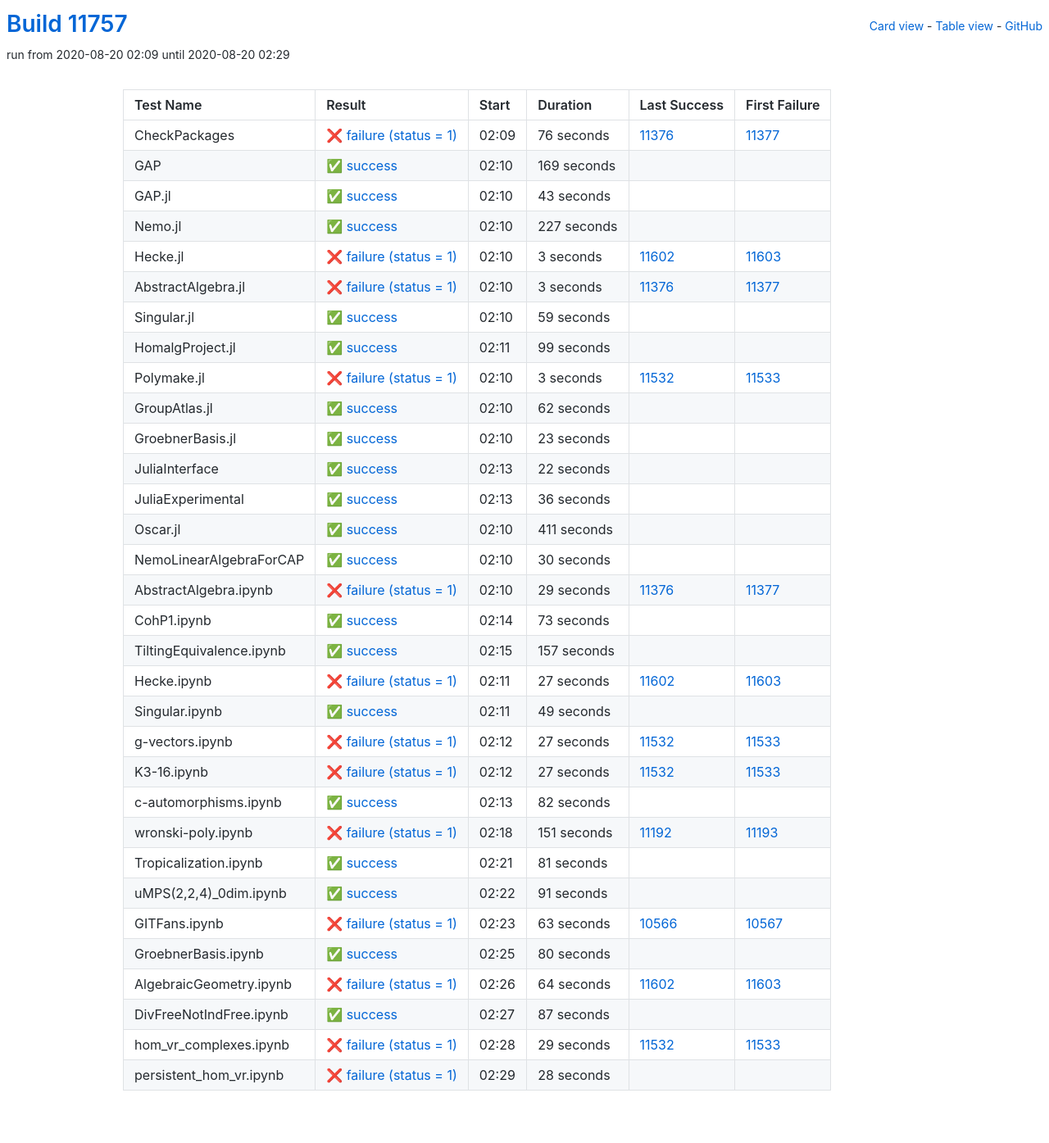
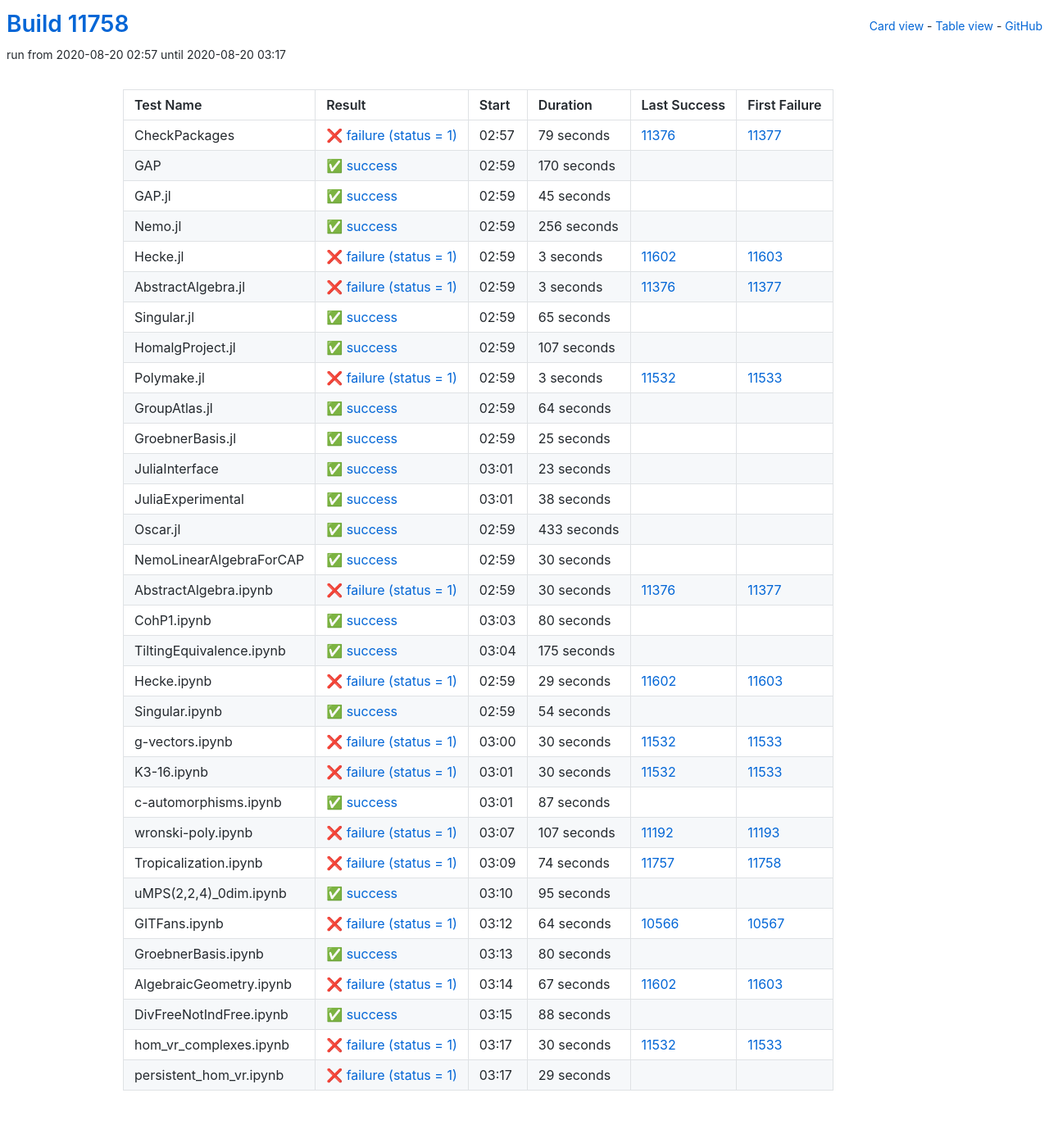
Before and after one commit to oscar-system/oscar-ci-status, a Jekyll site: the page built from table.html, in a window 1280 px wide. Shown: the whole page at 82% size. Built offline with Jekyll 4.4.1, drawn with Linux system fonts in a browser that asks for light colours.

Commit message:
Build #11758

```diff
--- a/_data/ci.yml
+++ b/_data/ci.yml
@@ -1,6 +1,6 @@
 ---
-build: 11757
-build_url: https://oscarci.mathematik.uni-kl.de/job/oscar/11757/
+build: 11758
+build_url: https://oscarci.mathematik.uni-kl.de/job/oscar/11758/
 job: oscar
 organization: oscar-system
 repo: oscar-ci-status
@@ -8,56 +8,56 @@
 tests:
 - name: CheckPackages
   id: checkpackages
-  log: https://oscarci.mathematik.uni-kl.de/job/oscar/11757/artifact/logs/build-11757/CheckPackages.log
-  start: 2020-08-20 02:09
+  log: https://oscarci.mathematik.uni-kl.de/job/oscar/11758/artifact/logs/build-11758/CheckPackages.log
+  start: 2020-08-20 02:57
   success: false
   exitcode: 1
   status: failure
-  duration: 76
+  duration: 79
   last_success: 11376
   last_success_url: https://oscarci.mathematik.uni-kl.de/job/oscar/11376/
   first_failure: 11377
   first_failure_url: https://oscarci.mathematik.uni-kl.de/job/oscar/11377/
 - name: GAP
   id: gap
-  log: https://oscarci.mathematik.uni-kl.de/job/oscar/11757/artifact/logs/build-11757/GAP.log
-  start: 2020-08-20 02:10
+  log: https://oscarci.mathematik.uni-kl.de/job/oscar/11758/artifact/logs/build-11758/GAP.log
+  start: 2020-08-20 02:59
   success: true
   exitcode: 0
   status: success
-  duration: 169
+  duration: 170
   last_success: false
   last_success_url:
   first_failure: false
   first_failure_url:
 - name: GAP.jl
   id: gap-jl
-  log: https://oscarci.mathematik.uni-kl.de/job/oscar/11757/artifact/logs/build-11757/GAP.jl.log
-  start: 2020-08-20 02:10
+  log: https://oscarci.mathematik.uni-kl.de/job/oscar/11758/artifact/logs/build-11758/GAP.jl.log
+  start: 2020-08-20 02:59
   success: true
   exitcode: 0
   status: success
-  duration: 43
+  duration: 45
   last_success: false
   last_success_url:
   first_failure: false
   first_failure_url:
 - name: Nemo.jl
   id: nemo-jl
-  log: https://oscarci.mathematik.uni-kl.de/job/oscar/11757/artifact/logs/build-11757/Nemo.jl.log
-  start: 2020-08-20 02:10
+  log: https://oscarci.mathematik.uni-kl.de/job/oscar/11758/artifact/logs/build-11758/Nemo.jl.log
+  start: 2020-08-20 02:59
   success: true
   exitcode: 0
   status: success
-  duration: 227
+  duration: 256
   last_success: false
   last_success_url:
   first_failure: false
   first_failure_url:
 - name: Hecke.jl
   id: hecke-jl
-  log: https://oscarci.mathematik.uni-kl.de/job/oscar/11757/artifact/logs/build-11757/Hecke.jl.log
-  start: 2020-08-20 02:10
+  log: https://oscarci.mathematik.uni-kl.de/job/oscar/11758/artifact/logs/build-11758/Hecke.jl.log
+  start: 2020-08-20 02:59
   success: false
   exitcode: 1
   status: failure
@@ -68,8 +68,8 @@
   first_failure_url: https://oscarci.mathematik.uni-kl.de/job/oscar/11603/
 - name: AbstractAlgebra.jl
   id: abstractalgebra-jl
-  log: https://oscarci.mathematik.uni-kl.de/job/oscar/11757/artifact/logs/build-11757/AbstractAlgebra.jl.log
-  start: 2020-08-20 02:10
+  log: https://oscarci.mathematik.uni-kl.de/job/oscar/11758/artifact/logs/build-11758/AbstractAlgebra.jl.log
+  start: 2020-08-20 02:59
   success: false
   exitcode: 1
   status: failure
@@ -80,32 +80,32 @@
   first_failure_url: https://oscarci.mathematik.uni-kl.de/job/oscar/11377/
 - name: Singular.jl
   id: singular-jl
-  log: https://oscarci.mathematik.uni-kl.de/job/oscar/11757/artifact/logs/build-11757/Singular.jl.log
-  start: 2020-08-20 02:10
+  log: https://oscarci.mathematik.uni-kl.de/job/oscar/11758/artifact/logs/build-11758/Singular.jl.log
+  start: 2020-08-20 02:59
   success: true
   exitcode: 0
   status: success
-  duration: 59
+  duration: 65
   last_success: false
   last_success_url:
   first_failure: false
   first_failure_url:
 - name: HomalgProject.jl
   id: homalgproject-jl
-  log: https://oscarci.mathematik.uni-kl.de/job/oscar/11757/artifact/logs/build-11757/HomalgProject.jl.log
-  start: 2020-08-20 02:11
+  log: https://oscarci.mathematik.uni-kl.de/job/oscar/11758/artifact/logs/build-11758/HomalgProject.jl.log
+  start: 2020-08-20 02:59
   success: true
   exitcode: 0
   status: success
-  duration: 99
+  duration: 107
   last_success: false
   last_success_url:
   first_failure: false
   first_failure_url:
 - name: Polymake.jl
   id: polymake-jl
-  log: https://oscarci.mathematik.uni-kl.de/job/oscar/11757/artifact/logs/build-11757/Polymake.jl.log
-  start: 2020-08-20 02:10
+  log: https://oscarci.mathematik.uni-kl.de/job/oscar/11758/artifact/logs/build-11758/Polymake.jl.log
+  start: 2020-08-20 02:59
   success: false
   exitcode: 1
   status: failure
@@ -116,20 +116,32 @@
   first_failure_url: https://oscarci.mathematik.uni-kl.de/job/oscar/11533/
 - name: GroupAtlas.jl
   id: groupatlas-jl
-  log: https://oscarci.mathematik.uni-kl.de/job/oscar/11757/artifact/logs/build-11757/GroupAtlas.jl.log
-  start: 2020-08-20 02:10
+  log: https://oscarci.mathematik.uni-kl.de/job/oscar/11758/artifact/logs/build-11758/GroupAtlas.jl.log
+  start: 2020-08-20 02:59
   success: true
   exitcode: 0
   status: success
-  duration: 62
+  duration: 64
   last_success: false
   last_success_url:
   first_failure: false
   first_failure_url:
 - name: GroebnerBasis.jl
   id: groebnerbasis-jl
-  log: https://oscarci.mathematik.uni-kl.de/job/oscar/11757/artifact/logs/build-11757/GroebnerBasis.jl.log
-  start: 2020-08-20 02:10
+  log: https://oscarci.mathematik.uni-kl.de/job/oscar/11758/artifact/logs/build-11758/GroebnerBasis.jl.log
+  start: 2020-08-20 02:59
+  success: true
+  exitcode: 0
+  status: success
+  duration: 25
+  last_success: false
+  last_success_url:
+  first_failure: false
+  first_failure_url:
+- name: JuliaInterface
+  id: juliainterface
+  log: https://oscarci.mathematik.uni-kl.de/job/oscar/11758/artifact/logs/build-11758/JuliaInterface.log
+  start: 2020-08-20 03:01
   success: true
   exitcode: 0
   status: success
@@ -138,46 +150,34 @@
   last_success_url:
   first_failure: false
   first_failure_url:
-- name: JuliaInterface
-  id: juliainterface
-  log: https://oscarci.mathematik.uni-kl.de/job/oscar/11757/artifact/logs/build-11757/JuliaInterface.log
-  start: 2020-08-20 02:13
+- name: JuliaExperimental
+  id: juliaexperimental
+  log: https://oscarci.mathematik.uni-kl.de/job/oscar/11758/artifact/logs/build-11758/JuliaExperimental.log
+  start: 2020-08-20 03:01
   success: true
   exitcode: 0
   status: success
-  duration: 22
-  last_success: false
-  last_success_url:
-  first_failure: false
-  first_failure_url:
-- name: JuliaExperimental
-  id: juliaexperimental
-  log: https://oscarci.mathematik.uni-kl.de/job/oscar/11757/artifact/logs/build-11757/JuliaExperimental.log
-  start: 2020-08-20 02:13
-  success: true
-  exitcode: 0
-  status: success
-  duration: 36
+  duration: 38
   last_success: false
   last_success_url:
   first_failure: false
   first_failure_url:
 - name: Oscar.jl
   id: oscar-jl
-  log: https://oscarci.mathematik.uni-kl.de/job/oscar/11757/artifact/logs/build-11757/Oscar.jl.log
-  start: 2020-08-20 02:10
+  log: https://oscarci.mathematik.uni-kl.de/job/oscar/11758/artifact/logs/build-11758/Oscar.jl.log
+  start: 2020-08-20 02:59
   success: true
   exitcode: 0
   status: success
-  duration: 411
+  duration: 433
   last_success: false
   last_success_url:
   first_failure: false
   first_failure_url:
 - name: NemoLinearAlgebraForCAP
   id: nemolinearalgebraforcap
-  log: https://oscarci.mathematik.uni-kl.de/job/oscar/11757/artifact/logs/build-11757/NemoLinearAlgebraForCAP.log
-  start: 2020-08-20 02:10
+  log: https://oscarci.mathematik.uni-kl.de/job/oscar/11758/artifact/logs/build-11758/NemoLinearAlgebraForCAP.log
+  start: 2020-08-20 02:59
   success: true
   exitcode: 0
   status: success
@@ -188,152 +188,152 @@
   first_failure_url:
 - name: AbstractAlgebra.ipynb
   id: abstractalgebra-ipynb
-  log: https://oscarci.mathematik.uni-kl.de/job/oscar/11757/artifact/logs/build-11757/AbstractAlgebra.ipynb.log
-  start: 2020-08-20 02:10
+  log: https://oscarci.mathematik.uni-kl.de/job/oscar/11758/artifact/logs/build-11758/AbstractAlgebra.ipynb.log
+  start: 2020-08-20 02:59
   success: false
   exitcode: 1
   status: failure
-  duration: 29
+  duration: 30
   last_success: 11376
   last_success_url: https://oscarci.mathematik.uni-kl.de/job/oscar/11376/
   first_failure: 11377
   first_failure_url: https://oscarci.mathematik.uni-kl.de/job/oscar/11377/
 - name: CohP1.ipynb
   id: cohp1-ipynb
-  log: https://oscarci.mathematik.uni-kl.de/job/oscar/11757/artifact/logs/build-11757/CohP1.ipynb.log
-  start: 2020-08-20 02:14
+  log: https://oscarci.mathematik.uni-kl.de/job/oscar/11758/artifact/logs/build-11758/CohP1.ipynb.log
+  start: 2020-08-20 03:03
   success: true
   exitcode: 0
   status: success
-  duration: 73
+  duration: 80
   last_success: false
   last_success_url:
   first_failure: false
   first_failure_url:
 - name: TiltingEquivalence.ipynb
   id: tiltingequivalence-ipynb
-  log: https://oscarci.mathematik.uni-kl.de/job/oscar/11757/artifact/logs/build-11757/TiltingEquivalence.ipynb.log
-  start: 2020-08-20 02:15
+  log: https://oscarci.mathematik.uni-kl.de/job/oscar/11758/artifact/logs/build-11758/TiltingEquivalence.ipynb.log
+  start: 2020-08-20 03:04
   success: true
   exitcode: 0
   status: success
-  duration: 157
+  duration: 175
   last_success: false
   last_success_url:
   first_failure: false
   first_failure_url:
 - name: Hecke.ipynb
   id: hecke-ipynb
-  log: https://oscarci.mathematik.uni-kl.de/job/oscar/11757/artifact/logs/build-11757/Hecke.ipynb.log
-  start: 2020-08-20 02:11
+  log: https://oscarci.mathematik.uni-kl.de/job/oscar/11758/artifact/logs/build-11758/Hecke.ipynb.log
+  start: 2020-08-20 02:59
   success: false
   exitcode: 1
   status: failure
-  duration: 27
+  duration: 29
   last_success: 11602
   last_success_url: https://oscarci.mathematik.uni-kl.de/job/oscar/11602/
   first_failure: 11603
   first_failure_url: https://oscarci.mathematik.uni-kl.de/job/oscar/11603/
 - name: Singular.ipynb
   id: singular-ipynb
-  log: https://oscarci.mathematik.uni-kl.de/job/oscar/11757/artifact/logs/build-11757/Singular.ipynb.log
-  start: 2020-08-20 02:11
+  log: https://oscarci.mathematik.uni-kl.de/job/oscar/11758/artifact/logs/build-11758/Singular.ipynb.log
+  start: 2020-08-20 02:59
   success: true
   exitcode: 0
   status: success
-  duration: 49
+  duration: 54
   last_success: false
   last_success_url:
   first_failure: false
   first_failure_url:
 - name: g-vectors.ipynb
   id: g-vectors-ipynb
-  log: https://oscarci.mathematik.uni-kl.de/job/oscar/11757/artifact/logs/build-11757/g-vectors.ipynb.log
-  start: 2020-08-20 02:12
+  log: https://oscarci.mathematik.uni-kl.de/job/oscar/11758/artifact/logs/build-11758/g-vectors.ipynb.log
+  start: 2020-08-20 03:00
   success: false
   exitcode: 1
   status: failure
-  duration: 27
+  duration: 30
   last_success: 11532
   last_success_url: https://oscarci.mathematik.uni-kl.de/job/oscar/11532/
   first_failure: 11533
   first_failure_url: https://oscarci.mathematik.uni-kl.de/job/oscar/11533/
 - name: K3-16.ipynb
   id: k3-16-ipynb
-  log: https://oscarci.mathematik.uni-kl.de/job/oscar/11757/artifact/logs/build-11757/K3-16.ipynb.log
-  start: 2020-08-20 02:12
+  log: https://oscarci.mathematik.uni-kl.de/job/oscar/11758/artifact/logs/build-11758/K3-16.ipynb.log
+  start: 2020-08-20 03:01
   success: false
   exitcode: 1
   status: failure
-  duration: 27
+  duration: 30
   last_success: 11532
   last_success_url: https://oscarci.mathematik.uni-kl.de/job/oscar/11532/
   first_failure: 11533
   first_failure_url: https://oscarci.mathematik.uni-kl.de/job/oscar/11533/
 - name: c-automorphisms.ipynb
   id: c-automorphisms-ipynb
-  log: https://oscarci.mathematik.uni-kl.de/job/oscar/11757/artifact/logs/build-11757/c-automorphisms.ipynb.log
-  start: 2020-08-20 02:13
+  log: https://oscarci.mathematik.uni-kl.de/job/oscar/11758/artifact/logs/build-11758/c-automorphisms.ipynb.log
+  start: 2020-08-20 03:01
   success: true
   exitcode: 0
   status: success
-  duration: 82
+  duration: 87
   last_success: false
   last_success_url:
   first_failure: false
   first_failure_url:
 - name: wronski-poly.ipynb
   id: wronski-poly-ipynb
-  log: https://oscarci.mathematik.uni-kl.de/job/oscar/11757/artifact/logs/build-11757/wronski-poly.ipynb.log
-  start: 2020-08-20 02:18
+  log: https://oscarci.mathematik.uni-kl.de/job/oscar/11758/artifact/logs/build-11758/wronski-poly.ipynb.log
+  start: 2020-08-20 03:07
   success: false
   exitcode: 1
   status: failure
-  duration: 151
+  duration: 107
   last_success: 11192
   last_success_url: https://oscarci.mathematik.uni-kl.de/job/oscar/11192/
   first_failure: 11193
   first_failure_url: https://oscarci.mathematik.uni-kl.de/job/oscar/11193/
 - name: Tropicalization.ipynb
   id: tropicalization-ipynb
-  log: https://oscarci.mathematik.uni-kl.de/job/oscar/11757/artifact/logs/build-11757/Tropicalization.ipynb.log
-  start: 2020-08-20 02:21
+  log: https://oscarci.mathematik.uni-kl.de/job/oscar/11758/artifact/logs/build-11758/Tropicalization.ipynb.log
+  start: 2020-08-20 03:09
+  success: false
+  exitcode: 1
+  status: failure
+  duration: 74
+  last_success: 11757
+  last_success_url: https://oscarci.mathematik.uni-kl.de/job/oscar/11757/
+  first_failure: 11758
+  first_failure_url: https://oscarci.mathematik.uni-kl.de/job/oscar/11758/
+- name: uMPS(2,2,4)_0dim.ipynb
+  id: umps-2-2-4-0dim-ipynb
+  log: https://oscarci.mathematik.uni-kl.de/job/oscar/11758/artifact/logs/build-11758/uMPS-2-2-4-_0dim.ipynb.log
+  start: 2020-08-20 03:10
   success: true
   exitcode: 0
   status: success
-  duration: 81
-  last_success: false
-  last_success_url:
-  first_failure: false
-  first_failure_url:
-- name: uMPS(2,2,4)_0dim.ipynb
-  id: umps-2-2-4-0dim-ipynb
-  log: https://oscarci.mathematik.uni-kl.de/job/oscar/11757/artifact/logs/build-11757/uMPS-2-2-4-_0dim.ipynb.log
-  start: 2020-08-20 02:22
-  success: true
-  exitcode: 0
-  status: success
-  duration: 91
+  duration: 95
   last_success: false
   last_success_url:
   first_failure: false
   first_failure_url:
 - name: GITFans.ipynb
   id: gitfans-ipynb
-  log: https://oscarci.mathematik.uni-kl.de/job/oscar/11757/artifact/logs/build-11757/GITFans.ipynb.log
-  start: 2020-08-20 02:23
+  log: https://oscarci.mathematik.uni-kl.de/job/oscar/11758/artifact/logs/build-11758/GITFans.ipynb.log
+  start: 2020-08-20 03:12
   success: false
   exitcode: 1
   status: failure
-  duration: 63
+  duration: 64
   last_success: 10566
   last_success_url: https://oscarci.mathematik.uni-kl.de/job/oscar/10566/
   first_failure: 10567
   first_failure_url: https://oscarci.mathematik.uni-kl.de/job/oscar/10567/
 - name: GroebnerBasis.ipynb
   id: groebnerbasis-ipynb
-  log: https://oscarci.mathematik.uni-kl.de/job/oscar/11757/artifact/logs/build-11757/GroebnerBasis.ipynb.log
-  start: 2020-08-20 02:25
+  log: https://oscarci.mathematik.uni-kl.de/job/oscar/11758/artifact/logs/build-11758/GroebnerBasis.ipynb.log
+  start: 2020-08-20 03:13
   success: true
   exitcode: 0
   status: success
@@ -344,48 +344,48 @@
   first_failure_url:
 - name: AlgebraicGeometry.ipynb
   id: algebraicgeometry-ipynb
-  log: https://oscarci.mathematik.uni-kl.de/job/oscar/11757/artifact/logs/build-11757/AlgebraicGeometry.ipynb.log
-  start: 2020-08-20 02:26
+  log: https://oscarci.mathematik.uni-kl.de/job/oscar/11758/artifact/logs/build-11758/AlgebraicGeometry.ipynb.log
+  start: 2020-08-20 03:14
   success: false
   exitcode: 1
   status: failure
-  duration: 64
+  duration: 67
   last_success: 11602
   last_success_url: https://oscarci.mathematik.uni-kl.de/job/oscar/11602/
   first_failure: 11603
   first_failure_url: https://oscarci.mathematik.uni-kl.de/job/oscar/11603/
 - name: DivFreeNotIndFree.ipynb
   id: divfreenotindfree-ipynb
-  log: https://oscarci.mathematik.uni-kl.de/job/oscar/11757/artifact/logs/build-11757/DivFreeNotIndFree.ipynb.log
-  start: 2020-08-20 02:27
+  log: https://oscarci.mathematik.uni-kl.de/job/oscar/11758/artifact/logs/build-11758/DivFreeNotIndFree.ipynb.log
+  start: 2020-08-20 03:15
   success: true
   exitcode: 0
   status: success
-  duration: 87
+  duration: 88
   last_success: false
   last_success_url:
   first_failure: false
   first_failure_url:
 - name: hom_vr_complexes.ipynb
   id: hom-vr-complexes-ipynb
-  log: https://oscarci.mathematik.uni-kl.de/job/oscar/11757/artifact/logs/build-11757/hom_vr_complexes.ipynb.log
-  start: 2020-08-20 02:28
+  log: https://oscarci.mathematik.uni-kl.de/job/oscar/11758/artifact/logs/build-11758/hom_vr_complexes.ipynb.log
+  start: 2020-08-20 03:17
   success: false
   exitcode: 1
   status: failure
-  duration: 29
+  duration: 30
   last_success: 11532
   last_success_url: https://oscarci.mathematik.uni-kl.de/job/oscar/11532/
   first_failure: 11533
   first_failure_url: https://oscarci.mathematik.uni-kl.de/job/oscar/11533/
 - name: persistent_hom_vr.ipynb
   id: persistent-hom-vr-ipynb
-  log: https://oscarci.mathematik.uni-kl.de/job/oscar/11757/artifact/logs/build-11757/persistent_hom_vr.ipynb.log
-  start: 2020-08-20 02:29
+  log: https://oscarci.mathematik.uni-kl.de/job/oscar/11758/artifact/logs/build-11758/persistent_hom_vr.ipynb.log
+  start: 2020-08-20 03:17
   success: false
   exitcode: 1
   status: failure
-  duration: 28
+  duration: 29
   last_success: false
   last_success_url:
   first_failure: false
```
Also changed, not shown: README.md.
